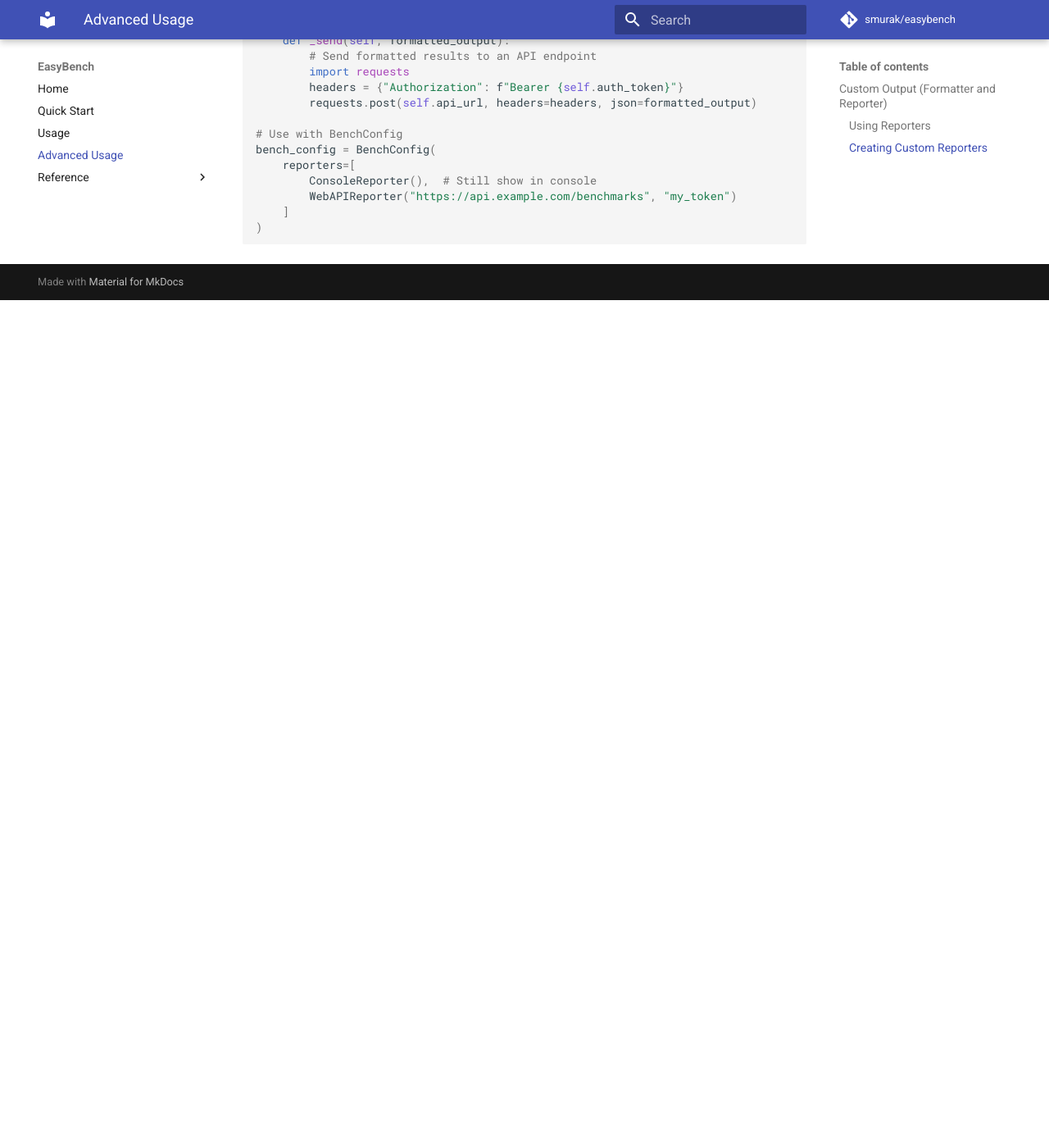
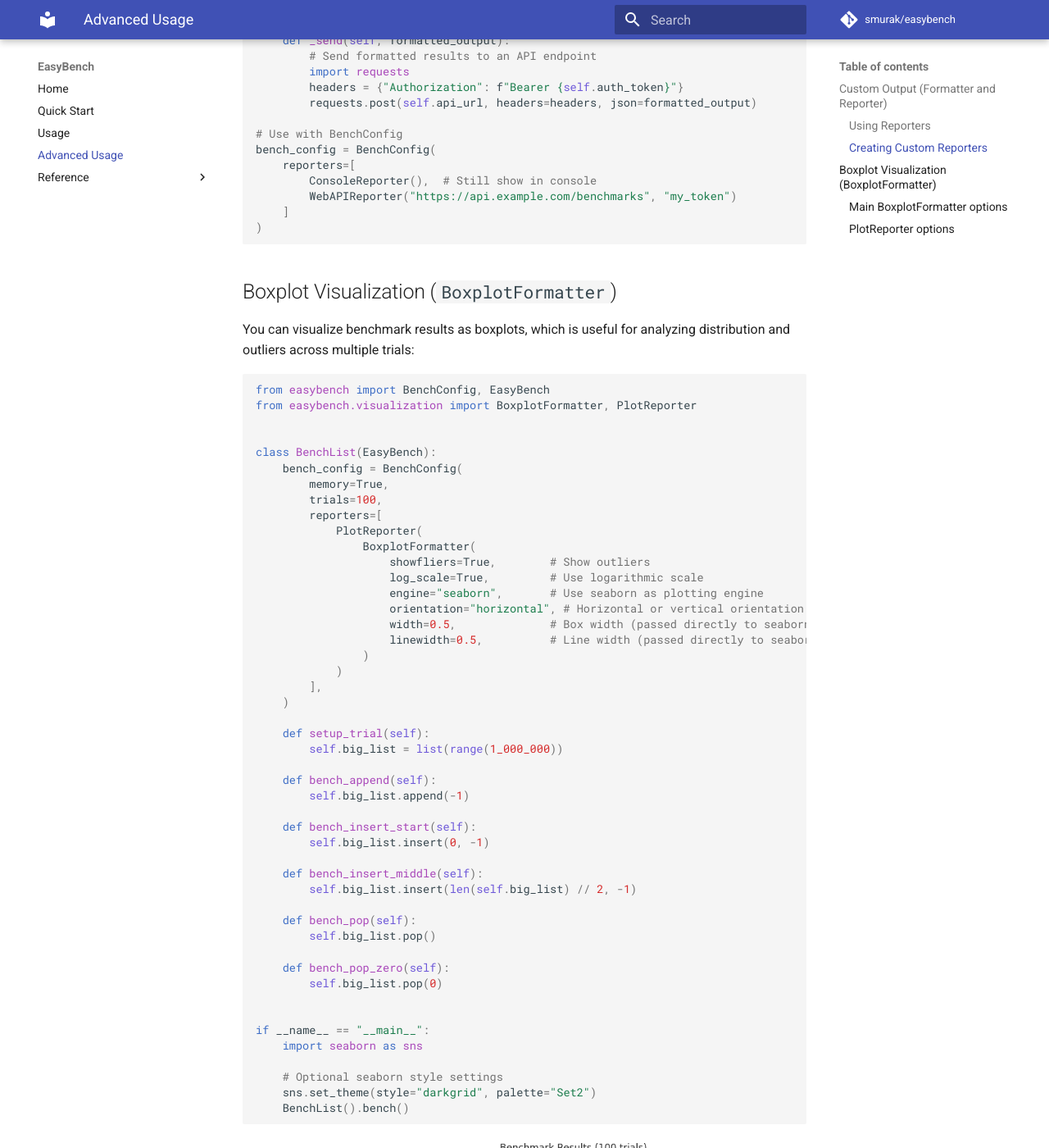
Before and after one commit to smurak/easybench, an MkDocs documentation site: the page built from docs/advanced.md, in a window 1280 px wide and 1400 px high, scrolled down 1160 px. Shown: the whole window at 82% size. Built offline with MkDocs 1.6.1 and Material for MkDocs 9.7.7, drawn with Linux system fonts in a browser that asks for light colours; comment, search, counter and statistics services are not loaded; before the commit the page ends 1526 px from its top, so only the background shows below that; some of the changed text lies outside the part shown.

Commit message:
feat: add visualization module with boxplot formatter and plot reporter

````diff
--- a/docs/advanced.md
+++ b/docs/advanced.md
@@ -57,3 +57,88 @@ bench_config = BenchConfig(
     ]
 )
 ```
+
+## Boxplot Visualization (`BoxplotFormatter`)
+
+You can visualize benchmark results as boxplots, which is useful for analyzing distribution and outliers across multiple trials:
+
+```python
+from easybench import BenchConfig, EasyBench
+from easybench.visualization import BoxplotFormatter, PlotReporter
+
+
+class BenchList(EasyBench):
+    bench_config = BenchConfig(
+        memory=True,
+        trials=100,
+        reporters=[
+            PlotReporter(
+                BoxplotFormatter(
+                    showfliers=True,        # Show outliers
+                    log_scale=True,         # Use logarithmic scale
+                    engine="seaborn",       # Use seaborn as plotting engine
+                    orientation="horizontal", # Horizontal or vertical orientation
+                    width=0.5,              # Box width (passed directly to seaborn's boxplot)
+                    linewidth=0.5,          # Line width (passed directly to seaborn's boxplot)
+                )
+            )
+        ],
+    )
+
+    def setup_trial(self):
+        self.big_list = list(range(1_000_000))
+
+    def bench_append(self):
+        self.big_list.append(-1)
+
+    def bench_insert_start(self):
+        self.big_list.insert(0, -1)
+
+    def bench_insert_middle(self):
+        self.big_list.insert(len(self.big_list) // 2, -1)
+
+    def bench_pop(self):
+        self.big_list.pop()
+
+    def bench_pop_zero(self):
+        self.big_list.pop(0)
+
+
+if __name__ == "__main__":
+    import seaborn as sns
+
+    # Optional seaborn style settings
+    sns.set_theme(style="darkgrid", palette="Set2")
+    BenchList().bench()
+```
+
+![Boxplot Visualization](https://raw.githubusercontent.com/smurak/easybench/main/images/visualization_boxplot.png)
+
+### Main `BoxplotFormatter` options
+
+- `showfliers`: Whether to show outliers (default: `True`)
+- `log_scale`: Whether to use logarithmic scale (default: `False`)
+- `y_limit`: Specify Y-axis range (e.g., `(0, 0.01)`)
+- `trim_outliers`: Percentile for trimming outliers (0.0 to 0.5)
+- `winsorize_outliers`: Percentile for winsorizing outliers (0.0 to 0.5)
+- `figsize`: Figure size (default: `(10, 6)`)
+- `engine`: Plotting engine (`"matplotlib"` or `"seaborn"`)
+- `orientation`: Boxplot orientation (`"vertical"` or `"horizontal"`)
+
+### `PlotReporter` options
+
+- `formatter`: Plot formatter to use (e.g., `BoxplotFormatter`)
+- `show`: Whether to display the plot on screen (default: `True`)
+- `save_path`: File path to save the plot
+- `dpi`: Image resolution (default: `100`)
+
+!!! note
+    To use boxplots, you need to install `matplotlib`:
+    ```bash
+    pip install matplotlib
+    ```
+
+    If you want to use the seaborn engine, also install `seaborn`:
+    ```bash
+    pip install seaborn
+    ```
--- a/pyproject.toml
+++ b/pyproject.toml
@@ -28,6 +28,7 @@ dev = [
     "black",
     "mypy",
     "pandas-stubs",
+    "types-seaborn",
 ]
 test = [
     "pytest",
@@ -58,6 +59,8 @@ dev = [
   "pandas-stubs>=2.2.3.250527",
   "pytest-cov>=6.1.1",
   "ruff>=0.11.11",
+  "seaborn>=0.13.2",
+  "types-seaborn>=0.13.2.20250516",
 ]
 
 [tool.ruff]
````
Also changed, not shown: README-pypi.md (+94 -2 lines), README.md (+91 -2 lines), README_ja.md (+92 -2 lines), docs/index.md (+7 -2 lines), images/visualization_boxplot.png (added), 4 other files.
